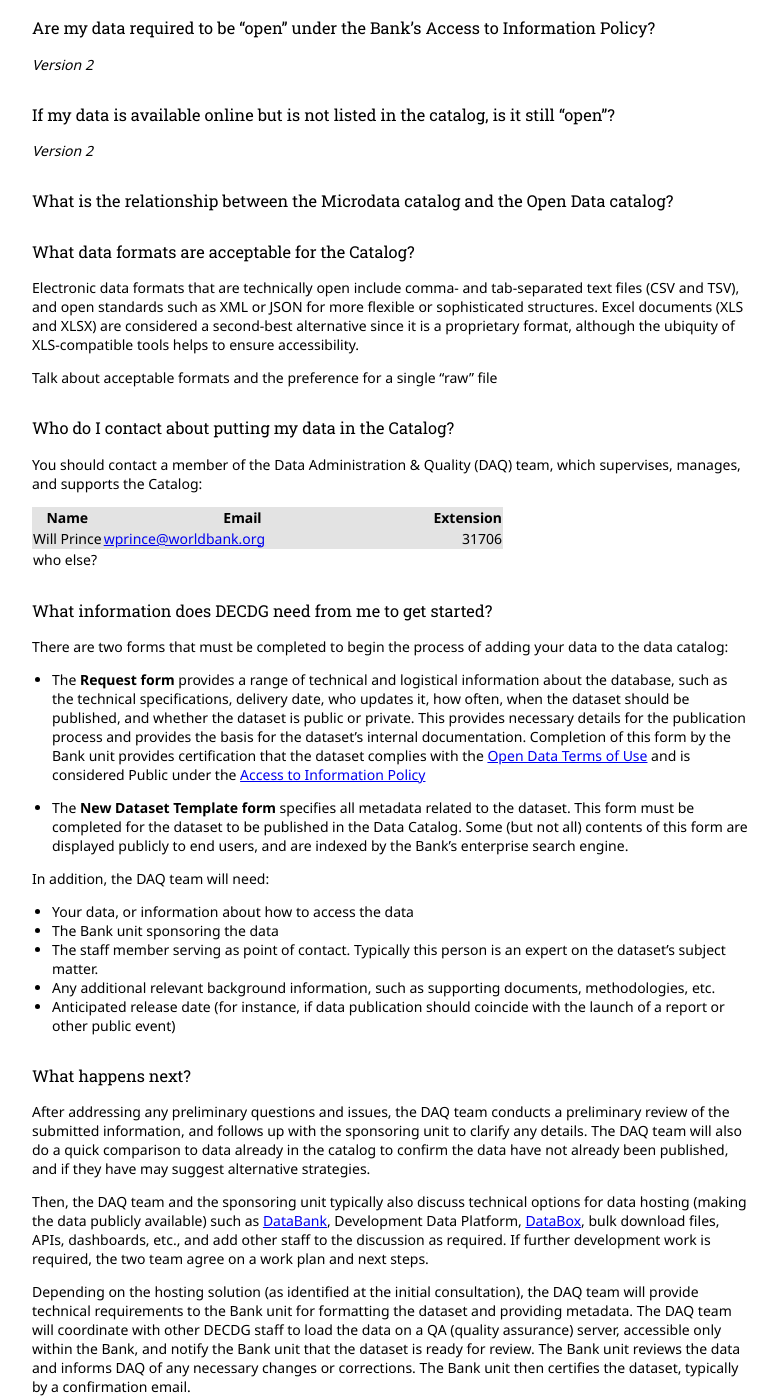
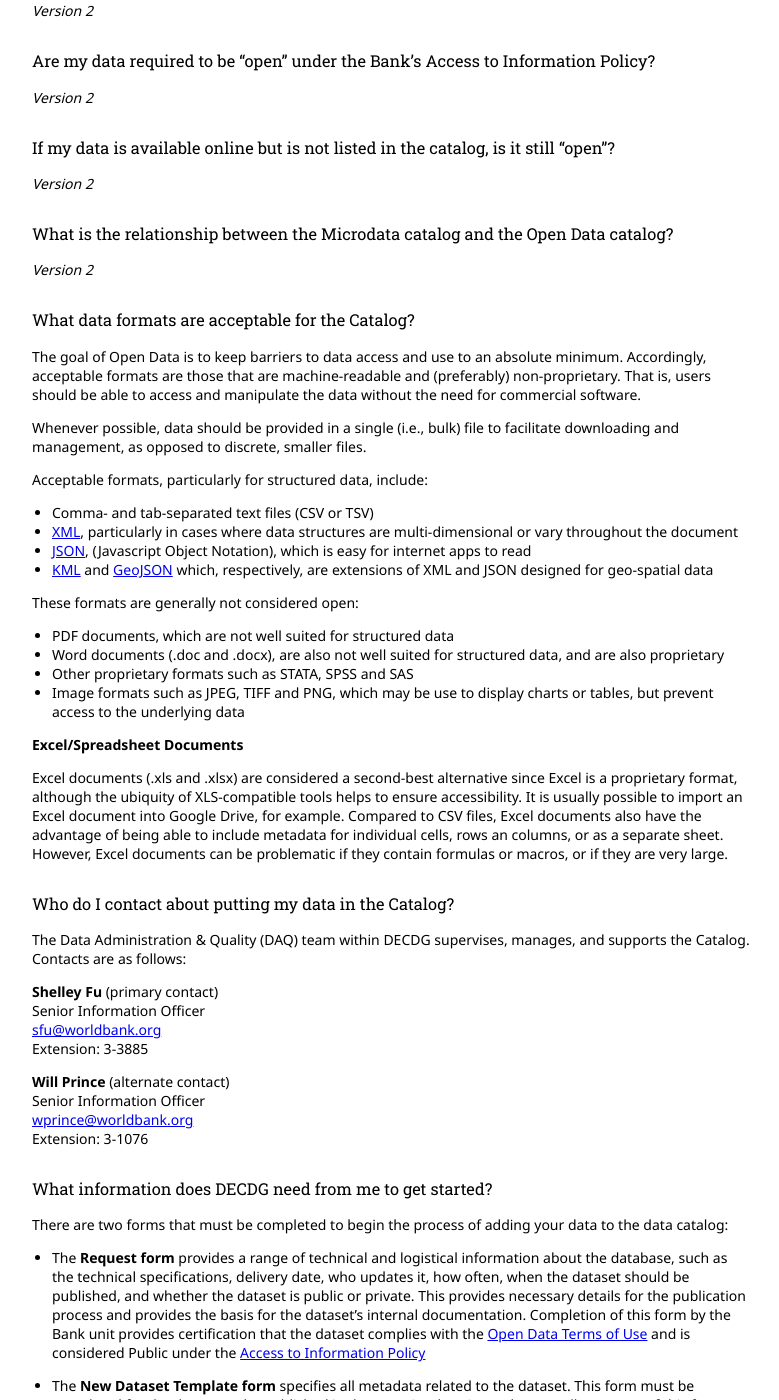
Before and after one commit to tgherzog/wbg-catalog-manual, a Jekyll site: the page built from index.md, in a window 1280 px wide and 1400 px high, scrolled down 1324 px. Shown: the whole window, without its empty margins (248-1027 px from the left). Built offline with Jekyll 4.4.1, drawn with Linux system fonts in a browser that asks for light colours; nearby versions of some CDN libraries; some of the changed text lies outside the part shown.

Commit message:
Some more writing

```diff
--- a/index.md
+++ b/index.md
@@ -47,7 +49,7 @@
 
 ### What is the World Bank's Open Data Catalog?
 
-The Open Data Catalog is a listing of all datasets and data resources available from the World Bank as Open Data. All datasets listed in the Catalog are explicitly
+The [Open Data Catalog][cat] is a listing of all datasets and data resources available from the World Bank as Open Data. All datasets listed in the Catalog are explicitly
 subject to the Bank's [Open Data Terms of Use][tou]. For users, the Catalog is intended to provide a "one-stop shop" for all of the Bank's Open Data. It includes search
 features, complete and consistent metadata, and direct links to data files and tools.
 
@@ -76,23 +78,51 @@
 
 ### What is the relationship between the Microdata catalog and the Open Data catalog?
 
+*Version 2*
+
 ### What data formats are acceptable for the Catalog? ### {#data-formats}
 
-Electronic data formats that are technically open
-include comma- and tab-separated text files (CSV and TSV), and open standards such as XML or JSON for more flexible or sophisticated structures. Excel documents (XLS and
-XLSX) are considered a second-best alternative since it is a proprietary format, although the ubiquity of XLS-compatible tools helps to ensure accessibility.
+The goal of Open Data is to keep barriers to data access and use to an absolute minimum. Accordingly, acceptable formats are those that are machine-readable and
+(preferably) non-proprietary. That is, users should be able to access and manipulate the data without the need for commercial software.
 
+Whenever possible, data should be provided in a single (i.e., bulk) file to facilitate downloading and management, as opposed to discrete, smaller files.
 
-Talk about acceptable formats and the preference for a single "raw" file
+Acceptable formats, particularly for structured data, include:
+
+* Comma- and tab-separated text files (CSV or TSV)
+* [XML](http://en.wikipedia.org/wiki/XML), particularly in cases where data structures are multi-dimensional or vary throughout the document
+* [JSON](http://en.wikipedia.org/wiki/JSON), (Javascript Object Notation), which is easy for internet apps to read
+* [KML](https://developers.google.com/kml/) and [GeoJSON](http://geojson.org/) which, respectively, are extensions of XML and JSON designed for geo-spatial data
+
+These formats are generally not considered open:
+
+* PDF documents, which are not well suited for structured data
+* Word documents (.doc and .docx), are also not well suited for structured data, and are also proprietary
+* Other proprietary formats such as STATA, SPSS and SAS
+* Image formats such as JPEG, TIFF and PNG, which may be use to display charts or tables, but prevent access to the underlying data
+
+**Excel/Spreadsheet Documents**
+
+Excel documents (.xls and .xlsx) are considered a second-best alternative since Excel is a proprietary format, although the ubiquity of
+XLS-compatible tools helps to ensure accessibility. It is usually possible to import an Excel document into Google Drive, for example. Compared to
+CSV files, Excel documents also have the advantage of being able to include metadata for individual cells, rows an columns, or as a separate sheet. However,
+Excel documents can be problematic if they contain formulas or macros, or if they are very large.
+
 
 ### Who do I contact about putting my data in the Catalog?
 
-You should contact a member of the Data Administration & Quality (DAQ) team, which supervises, manages, and supports the Catalog:
+The Data Administration & Quality (DAQ) team within DECDG supervises, manages, and supports the Catalog. Contacts are as follows:
 
-Name               | Email                            | Extension |
------------------- | ----------                       | --------: |
-Will Prince        | <wprince@worldbank.org>          | 31706
-who else?          |                                  |
+**Shelley Fu** (primary contact)
+Senior Information Officer
+<sfu@worldbank.org>
+Extension: 3-3885
+
+**Will Prince** (alternate contact)
+Senior Information Officer
+<wprince@worldbank.org>
+Extension: 3-1076
+
 
 ### What information does DECDG need from me to get started?
 
@@ -109,7 +139,7 @@
 
 In addition, the DAQ team will need:
 
-* Your data, or information about how to access the data
+* The data itself, or information about how to access the data
 * The Bank unit sponsoring the data
 * The staff member serving as point of contact. Typically this person is an expert on the dataset's subject matter.
 * Any additional relevant background information, such as supporting documents, methodologies, etc.
@@ -153,16 +183,22 @@
 
 ### Who manages the actual data files once they are listed in the data catalog?
 
-This is the question about "where the data live"
+TODO: This is the question about "where the data live"
 
 ### What is an API and does my data need one?
 
 *Version 2*
 
-### What ongoing obligations are there to maintain the dataset after it is published?
+### What ongoing obligations are there to maintain a dataset after it is published?
 
-* User support - you should respond to questions about the data, which come in through the support portal and are coordinated by DECDG
-* DECDG monitors the data catalog to flag datasets that are "stale," typically on a quarterly basis.
+The sponsoring Bank unit is expected to keep the dataset up to date, according to the dataset's work plan. The dataset's metadata contains fields that indicate
+the frequency and schedule for updates: for instance, weekly, monthly, quarterly, annually, or some other regular or irregular schedule. Several datasets in the catalog
+are not expected to be updated and are so indicated in the metadata. Sponsoring units should notify the DAQ team when updates are available or when online files have
+been modified (including corrections) so that the Catalog can reflect those changes. The DAQ team also routinely monitors datasets to identify
+which datasets are out of date, and contacts the sponsoring units to revise the metadata and data files accordingly.
+
+User support for the Catalog is managed by the Client Service and Communications (CSC) team. Bank units are expected to respond to user questions about their datasets
+when forwarded by CSC.
 
 
 # Access to Information Policy # {#A2I}
```
Also changed, not shown: other parts of index.md (+3 -0 lines).
